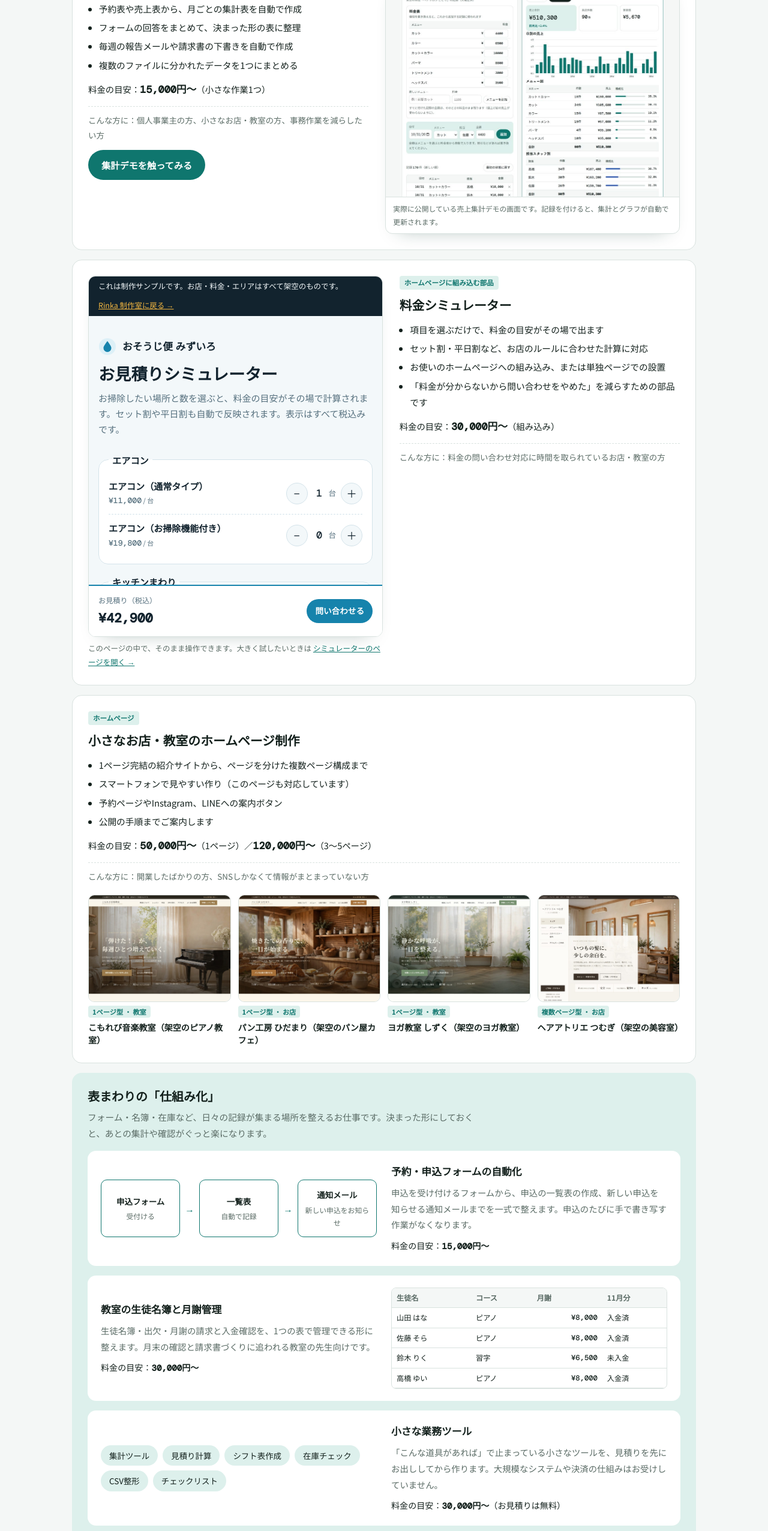
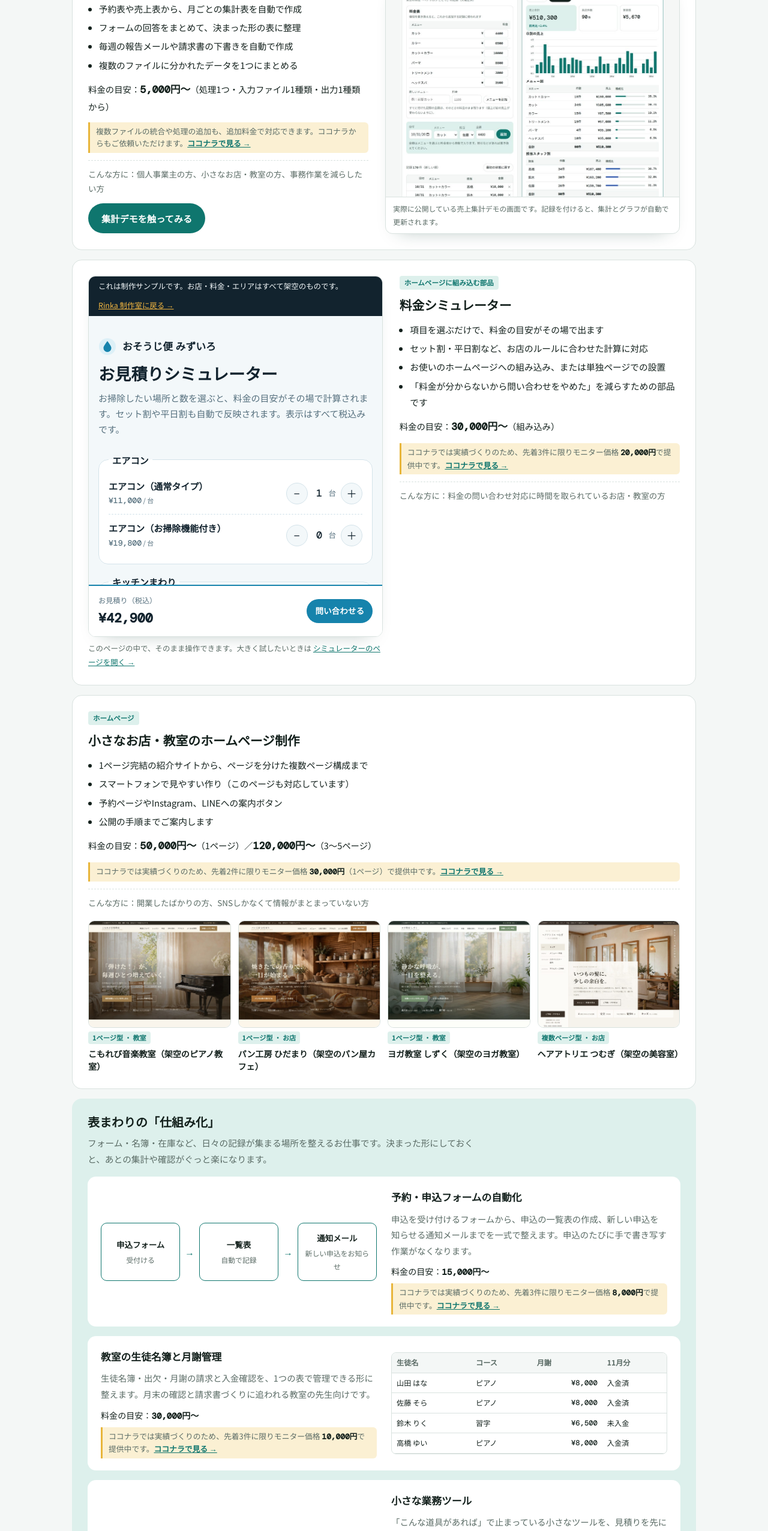
Before and after one commit to rinka-studio/rinka-studio.github.io, a plain HTML site: page index.html in a window 1280 px wide. Shown: the part 1220-3773 px from the top of the page at 60% size. Drawn offline with nearby package versions, Linux system fonts and the light colour scheme; a web font is replaced by a local one.

Commit message:
価格改定対応: 集計自動化を5,000円〜に変更し、各サービスにココナラ出品への案内を追加
- 集計自動化: サービス紹介と料金表を「処理1つから 5,000円〜」に変更し、追加料金での対応案内とココナラへのリンクを追加
- 料金シミュレーター／HP制作／予約・申込フォーム／生徒名簿・月謝管理／小さな業務ツール: 通常価格はそのままにして、ココナラのモニター価格（先着順）の案内行とリンクを追加
- 案内行用の .coco-note スタイルを追加

Co-Authored-By: Claude Opus 5.5 <noreply@anthropic.com>

```diff
--- a/index.html
+++ b/index.html
@@ -138,6 +138,10 @@ section.block{padding-block:56px;border-top:1px solid var(--line)}
 .mini p{font-size:.9rem;color:var(--muted)}
 .mini .fee-line{margin-top:8px;font-size:.88rem;color:var(--ink)}
 .mini .fee-line b{font-family:var(--f-num)}
+p.coco-note{font-size:.8rem;color:var(--muted);border-left:3px solid var(--mark);background:var(--mark-soft);border-radius:0 6px 6px 0;padding:5px 10px;line-height:1.6}
+.mini p.coco-note{margin-top:6px}
+.coco-note b{font-family:var(--f-num);color:var(--ink)}
+.coco-note a{color:var(--accent);font-weight:700;white-space:nowrap}
 .mech{display:flex;align-items:stretch;gap:8px}
 .mech .box{flex:1;border:1.5px solid var(--accent);border-radius:10px;padding:12px 10px;text-align:center;font-size:.84rem;font-weight:700;display:flex;flex-direction:column;gap:2px;justify-content:center;background:var(--surface);min-width:0}
 .mech .box small{font-weight:400;color:var(--muted);font-size:.74rem}
@@ -353,7 +357,8 @@ footer .inner{display:flex;justify-content:space-between;gap:12px;flex-wrap:wrap
           <li>毎週の報告メールや請求書の下書きを自動で作成</li>
           <li>複数のファイルに分かれたデータを1つにまとめる</li>
         </ul>
-        <p class="fee-line">料金の目安：<b>15,000円〜</b>（小さな作業1つ）</p>
+        <p class="fee-line">料金の目安：<b>5,000円〜</b>（処理1つ・入力ファイル1種類・出力1種類から）</p>
+        <p class="coco-note">複数ファイルの統合や処理の追加も、追加料金で対応できます。ココナラからもご依頼いただけます。<a href="https://coconala.com/services/4481190" target="_blank" rel="noopener">ココナラで見る →</a></p>
         <p class="for">こんな方に：個人事業主の方、小さなお店・教室の方、事務作業を減らしたい方</p>
         <div><a class="btn primary" href="./sample-sales.html">集計デモを触ってみる</a></div>
       </div>
@@ -381,6 +386,7 @@ footer .inner{display:flex;justify-content:space-between;gap:12px;flex-wrap:wrap
           <li>「料金が分からないから問い合わせをやめた」を減らすための部品です</li>
         </ul>
         <p class="fee-line">料金の目安：<b>30,000円〜</b>（組み込み）</p>
+        <p class="coco-note">ココナラでは実績づくりのため、先着3件に限りモニター価格 <b>20,000円</b>で提供中です。<a href="https://coconala.com/services/4481329" target="_blank" rel="noopener">ココナラで見る →</a></p>
         <p class="for">こんな方に：料金の問い合わせ対応に時間を取られているお店・教室の方</p>
       </div>
     </article>
@@ -396,6 +402,7 @@ footer .inner{display:flex;justify-content:space-between;gap:12px;flex-wrap:wrap
           <li>公開の手順までご案内します</li>
         </ul>
         <p class="fee-line">料金の目安：<b>50,000円〜</b>（1ページ）／<b>120,000円〜</b>（3〜5ページ）</p>
+        <p class="coco-note">ココナラでは実績づくりのため、先着2件に限りモニター価格 <b>30,000円</b>（1ページ）で提供中です。<a href="https://coconala.com/services/4481389" target="_blank" rel="noopener">ココナラで見る →</a></p>
         <p class="for">こんな方に：開業したばかりの方、SNSしかなくて情報がまとまっていない方</p>
       </div>
       <div class="showcase" style="margin-top:18px">
@@ -422,6 +429,7 @@ footer .inner{display:flex;justify-content:space-between;gap:12px;flex-wrap:wrap
           <h4>予約・申込フォームの自動化</h4>
           <p>申込を受け付けるフォームから、申込の一覧表の作成、新しい申込を知らせる通知メールまでを一式で整えます。申込のたびに手で書き写す作業がなくなります。</p>
           <p class="fee-line">料金の目安：<b>15,000円〜</b></p>
+          <p class="coco-note">ココナラでは実績づくりのため、先着3件に限りモニター価格 <b>8,000円</b>で提供中です。<a href="https://coconala.com/services/4481401" target="_blank" rel="noopener">ココナラで見る →</a></p>
         </div>
       </div>
 
@@ -443,6 +451,7 @@ footer .inner{display:flex;justify-content:space-between;gap:12px;flex-wrap:wrap
           <h4>教室の生徒名簿と月謝管理</h4>
           <p>生徒名簿・出欠・月謝の請求と入金確認を、1つの表で管理できる形に整えます。月末の確認と請求書づくりに追われる教室の先生向けです。</p>
           <p class="fee-line">料金の目安：<b>30,000円〜</b></p>
+          <p class="coco-note">ココナラでは実績づくりのため、先着3件に限りモニター価格 <b>10,000円</b>で提供中です。<a href="https://coconala.com/services/4481418" target="_blank" rel="noopener">ココナラで見る →</a></p>
         </div>
       </div>
 
@@ -454,6 +463,7 @@ footer .inner{display:flex;justify-content:space-between;gap:12px;flex-wrap:wrap
           <h4>小さな業務ツール</h4>
           <p>「こんな道具があれば」で止まっている小さなツールを、見積りを先にお出ししてから作ります。大規模なシステムや決済の仕組みはお受けしていません。</p>
           <p class="fee-line">料金の目安：<b>30,000円〜</b>（お見積りは無料）</p>
+          <p class="coco-note">ココナラでは実績づくりのため、先着3件に限りモニター価格 <b>10,000円</b>で提供中です。<a href="https://coconala.com/services/4481427" target="_blank" rel="noopener">ココナラで見る →</a></p>
         </div>
       </div>
 
@@ -605,7 +615,7 @@ footer .inner{display:flex;justify-content:space-between;gap:12px;flex-wrap:wrap
       <p>内容をうかがってから、作業前にお見積りをお送りします。お見積りまでは無料です。</p>
     </div>
     <div class="prices">
-      <div class="price"><h3>業務自動化（小さな作業1つ）</h3><p>例：月ごとの売上集計を自動化する</p><div class="yen">15,000<small> 円〜</small></div></div>
+      <div class="price"><h3>業務自動化（処理1つから）</h3><p>例：月ごとの売上集計を自動化する</p><div class="yen">5,000<small> 円〜</small></div></div>
       <div class="price"><h3>業務自動化（複数の作業をまとめて）</h3><p>例：フォーム回答の整理＋集計＋月初のレポートメール</p><div class="yen">40,000<small> 円〜</small></div></div>
       <div class="price"><h3>ホームページ（1ページ）</h3><p>このページのような1ページ完結の紹介サイト</p><div class="yen">50,000<small> 円〜</small></div></div>
       <div class="price"><h3>ホームページ（3〜5ページ）</h3><p>トップ・メニュー・アクセスなどページを分けたサイト</p><div class="yen">120,000<small> 円〜</small></div></div>
```
